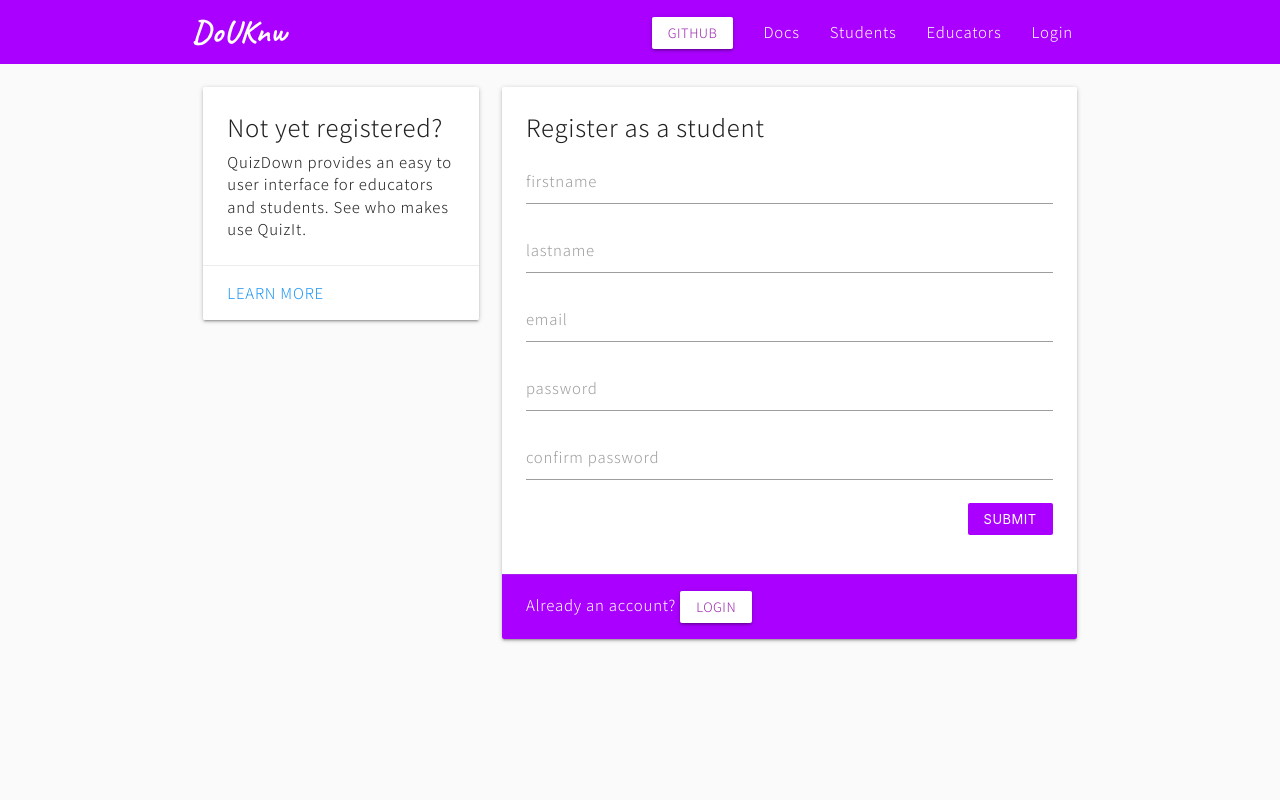
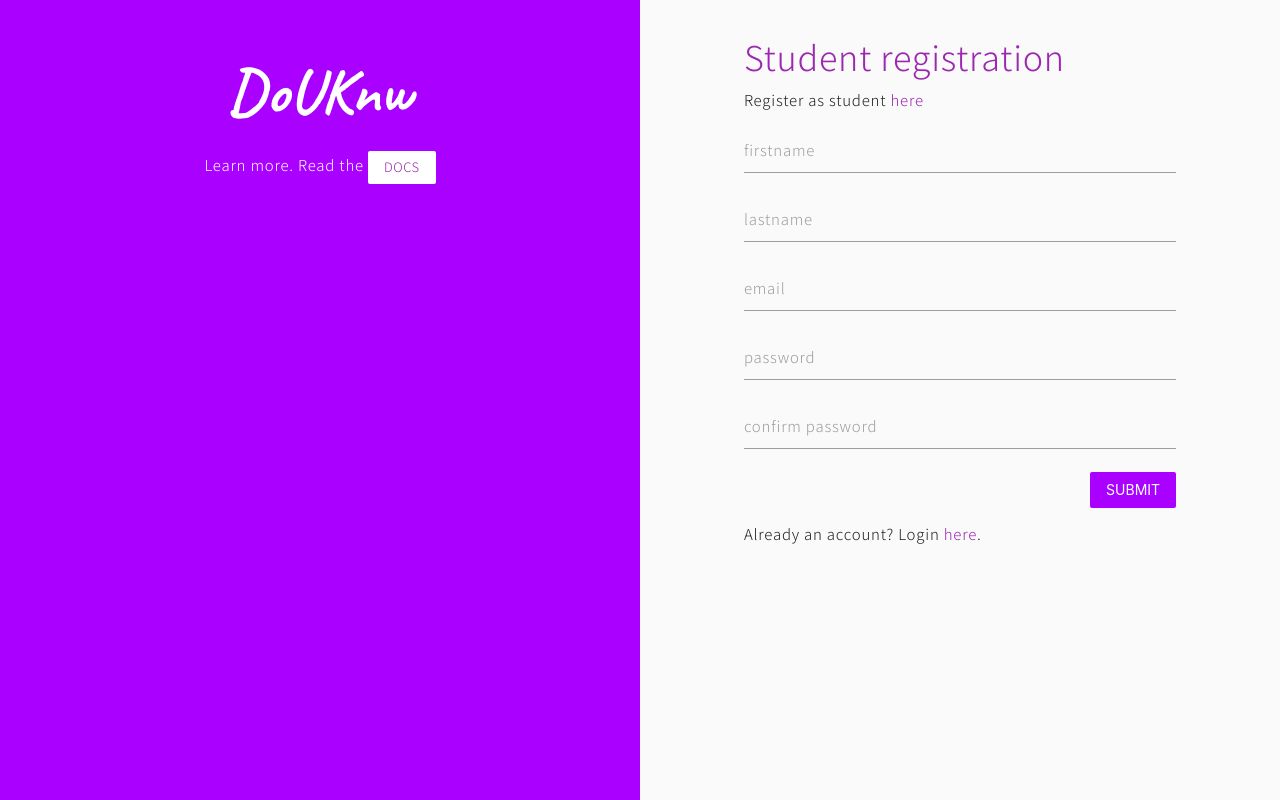
Before and after one commit to manu-febie/comp6343-web-app-development-and-security-project, a Flask app: template flask/app/templates/users/register_student.html in a window 1280 px wide. Run offline with Flask 2, Linux system fonts and the light colour scheme; the template is opened without the code that fills it: values that come from a table or form of the project are taken from there, others are empty.

Commit message:
changed user login, register css

```diff
--- a/flask/app/__init__.py
+++ b/flask/app/__init__.py
@@ -49,6 +49,7 @@ from app.quiz.models import Quiz
 
 # setup Flask-User
 user_manager = UserManager(app, db, User)
+#user_manager.login_view = 'users.login'
 
 # blueprints
 from app.courses.routes import courses
--- a/flask/app/static/css/custom.css
+++ b/flask/app/static/css/custom.css
@@ -1,6 +1,31 @@
+html {
+    height: 100%;
+    position: relative;
+}
+
 body {
     font-family: 'Noto Sans TC', sans-serif;
     letter-spacing: 0.8px;
+    height: 100%;
+}
+
+/***
+ * Login page style
+ ***/
+
+.l-side, .r-side {
+    height: 100vh;
+    width: 100%;
+}
+
+.l-side {
+    background-color: #aa00ff;
+}
+
+.r-side {
+    min-height: 10em;
+    display: table-cell;
+    vertical-align: middle;
 }
 
 /***
--- /dev/null
+++ b/flask/app/templates/base_form.html
@@ -0,0 +1,41 @@
+<!DOCTYPE html>
+<html lang="en">
+<head>
+    <meta charset="UTF-8">
+    <meta name="viewport" content="width=device-width, initial-scale=1.0">
+
+    <!-- Compiled and minified CSS -->
+    <link rel="stylesheet" href="https://cdnjs.cloudflare.com/ajax/libs/materialize/1.0.0/css/materialize.min.css">
+
+    <!-- Icons -->
+    <link href="https://fonts.googleapis.com/icon?family=Material+Icons" rel="stylesheet">
+    <!-- Custom CSS -->
+    <link rel="stylesheet" href="{{ url_for('static', filename='css/custom.css') }}">
+
+    <!-- Google fonts -->
+    <link href="https://fonts.googleapis.com/css2?family=Caveat:wght@700&family=Inconsolata:wght@300&family=Patrick+Hand&family=Space+Mono&display=swap" rel="stylesheet">
+    <link href="https://fonts.googleapis.com/css2?family=Noto+Sans+TC:wght@300&display=swap" rel="stylesheet">
+    <title>{% block title %}{% endblock %}</title>
+</head>
+<body class="grey lighten-5">
+
+    <!-- Flash messages -->
+    {% with messages = get_flashed_messages() %}
+    {% if messages %}
+        {% for message in messages %}
+        <p class="center-align"><i class="tiny material-icons">done</i> {{ message }}</p>
+        {% endfor %}
+    {% endif %}
+    {% endwith %}
+    <!-- End flash messages -->
+
+    {% block body %}
+    {% endblock body %}
+
+    <!-- Compiled and minified JavaScript -->
+    <script src="https://cdnjs.cloudflare.com/ajax/libs/materialize/1.0.0/js/materialize.min.js"></script>
+    <!-- Jquery CDN -->
+    <script src="https://code.jquery.com/jquery-3.5.1.slim.min.js" integrity="sha256-4+XzXVhsDmqanXGHaHvgh1gMQKX40OUvDEBTu8JcmNs=" crossorigin="anonymous"></script>
+    <script src="../static/js/custom.js"></script>
+</body>
+</html>
--- a/flask/app/templates/pages/docs.html
+++ b/flask/app/templates/pages/docs.html
@@ -15,11 +15,11 @@
             </ul>
         </div>
         <div class="col l9">
-            <h5 id="douknow">Why DoUKnw</h5>
+            <h5 id="douknow" class="purple-text">Why DoUKnw</h5>
             <p>Lorem ipsum dolor, sit amet consectetur adipisicing elit. Quos natus, reiciendis, sapiente doloribus, veritatis possimus totam cum sit minus mollitia autem dolorum adipisci laboriosam reprehenderit quo ab nulla officiis. Voluptates!</p>Lorem ipsum dolor sit amet consectetur adipisicing elit. Consequatur quod sapiente, natus commodi cupiditate exercitationem eius mollitia maiores ea dolorum eaque recusandae, id nesciunt cumque laboriosam accusamus corrupti facere impedit!
             <p>
             </p>
-            <h5 id="getting-started">Getting started</h5>
+            <h5 id="getting-started" class="purple-text">Getting started</h5>
             <p>Lorem ipsum dolor sit, amet consectetur adipisicing elit. Aspernatur nihil beatae voluptates sequi obcaecati tenetur, ipsam quisquam aliquid? Ad dolorem quibusdam quos velit aperiam necessitatibus, fugit magni ea natus nam.</p>
             <p>Lorem ipsum dolor sit amet consectetur adipisicing elit. Quasi est dicta consectetur veritatis hic qui odit rem perferendis atque? Incidunt sapiente fugit facere optio molestias eius quos doloribus harum perferendis.</p>
 
--- a/flask/app/templates/users/register_student.html
+++ b/flask/app/templates/users/register_student.html
@@ -1,26 +1,23 @@
-{% extends 'base.html' %}
+{% extends 'base_form.html' %}
 
 {% block title %}Register as student{% endblock title %}
 
-{% include 'includes/nav.html' %}
 {% block body %}
 
-<div class="row section">
-    <div class="col l4 section">
-        <div class="card">
-            <div class="card-content">
-                <span class="card-title">Not yet registered?</span>
-                QuizDown provides an easy to user interface for educators and students. See who makes use QuizIt.
-            </div>
-            <div class="card-action">
-                <a href="" class="blue-text">Learn more</a>
+<div class="row">
+    <div class="col l6 l-side">
+        <div class="section">
+            <div class="container center-align white-text">
+                <h1 class="brand-logo">DoUKnw</h1>
+                <p>Learn more. Read the <a href="{{ url_for('pages.docs') }}" class="btn-flat btn-small white purple-text">docs</a></p>
             </div>
         </div>
     </div>
-    <div class="col l8 section">
-        <div class="card">
-            <div class="card-content">
-                <span class="card-title">Register as a student</span>
+    <div class="col l6 m12">
+        <div class="section">
+            <div class="container">
+                <h4 class="purple-text">Student registration</h4>
+                Register as student <a href="{{ url_for('users.student_register') }}" class="purple-text">here</a></p>
                 <form action="" method="post">
                     {{ form.csrf_token }}
 
@@ -45,12 +42,10 @@
                         {{ form.password2.label() }}
                     </div>
                     <div class="input-field right-align">
-                        {{ form.submit(class="btn-flat btn-small purple accent-4 white-text") }}
+                        {{ form.submit(class="btn-flat purple accent-4 white-text right-align") }}
                     </div>
+                    <p>Already an account? Login <a href="{{ url_for('users.login') }}" class="purple-text">here</a>.</p>
                 </form>
-            </div>
-            <div class="card-action purple accent-4 white-text">
-                Already an account? <a href="#" class="btn-small white purple-text">Login</a>
             </div>
         </div>
     </div>
--- a/flask/app/users/routes.py
+++ b/flask/app/users/routes.py
@@ -10,6 +10,11 @@ users = Blueprint('users', __name__)
 @login_manager.user_loader
 def load_user(id):
     return BaseUser.query.get(int(id))
+
+@login_manager.unauthorized_handler
+def handle_needs_login():
+    flash('Authentication is required!')
+    return redirect(url_for('users.login', next=request.endpoint))
 
 @users.route('/student/register', methods=['GET', 'POST'])
 def student_register():
```
Also changed, not shown: flask/app/pages/routes.py (+1 -11 lines), flask/app/templates/users/login.html (+19 -10 lines), flask/app/templates/users/register_educator.html (+13 -19 lines).
